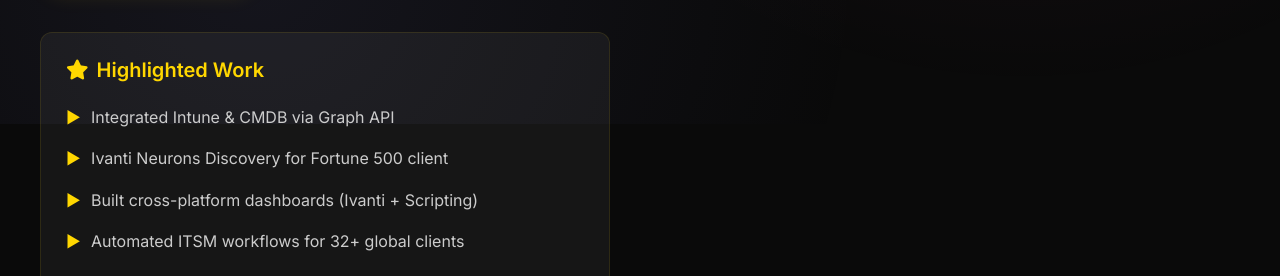
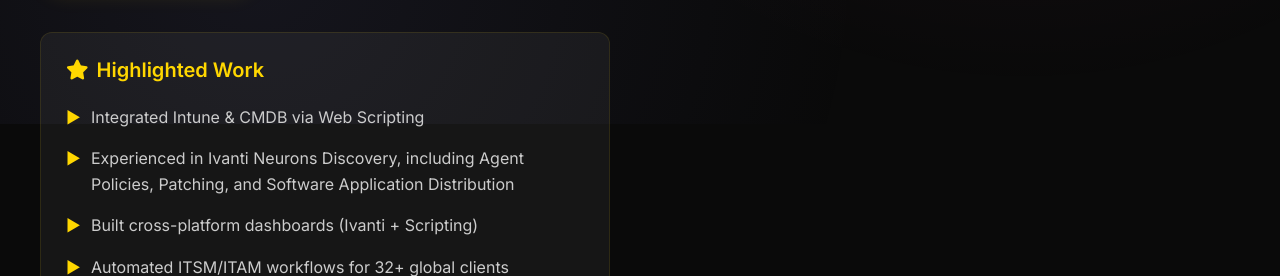
Before and after one commit to maheshk786/IvantiNeuronsMahesh, a plain HTML site: page Index.html in a window 1280 px wide. Shown: the part 676-952 px from the top of the page. Drawn offline with nearby package versions, Linux system fonts and the light colour scheme.

Commit message:
Update Index.html

```diff
--- a/Index.html
+++ b/Index.html
@@ -646,10 +646,10 @@
         <div class="highlights">
           <h5><i class="fas fa-star me-2"></i>Highlighted Work</h5>
           <ul>
-            <li>Integrated Intune & CMDB via Graph API</li>
-            <li>Ivanti Neurons Discovery for Fortune 500 client</li>
+            <li>Integrated Intune & CMDB via Web Scripting</li>
+           <li>Experienced in Ivanti Neurons Discovery, including Agent Policies, Patching, and Software Application Distribution</li>
             <li>Built cross-platform dashboards (Ivanti + Scripting)</li>
-            <li>Automated ITSM workflows for 32+ global clients</li>
+            <li>Automated ITSM/ITAM workflows for 32+ global clients</li>
           </ul>
         </div>
       </div>
```
